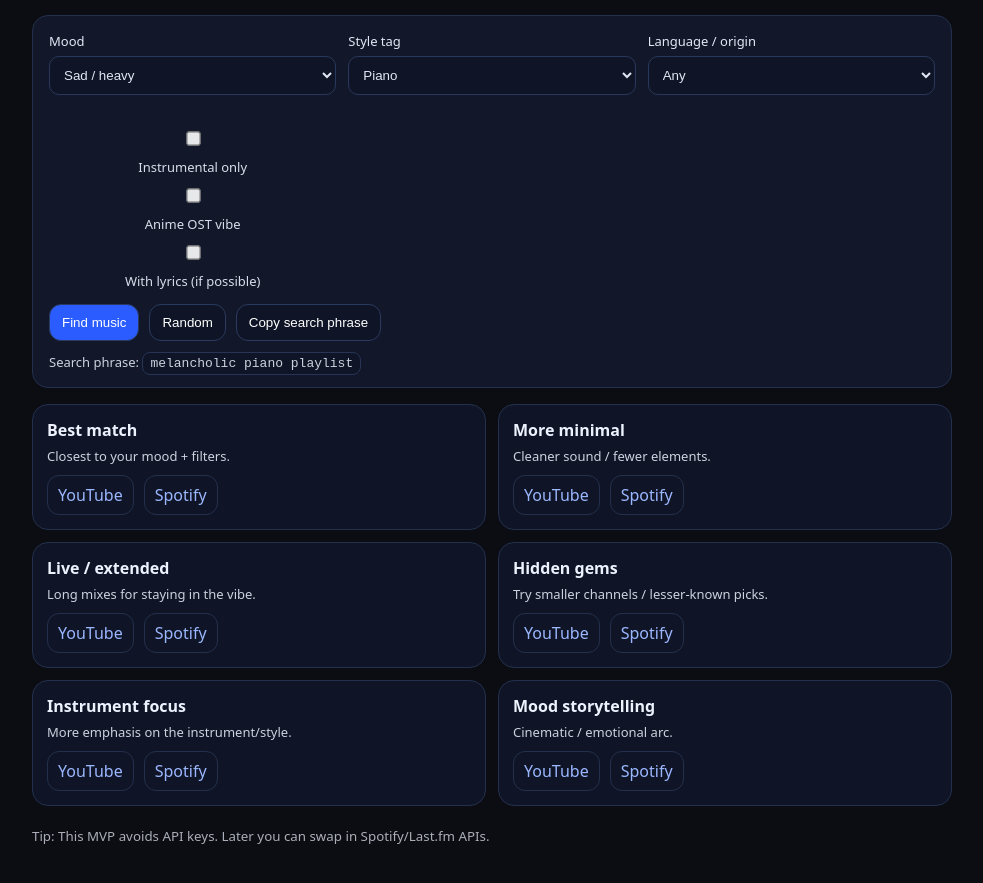
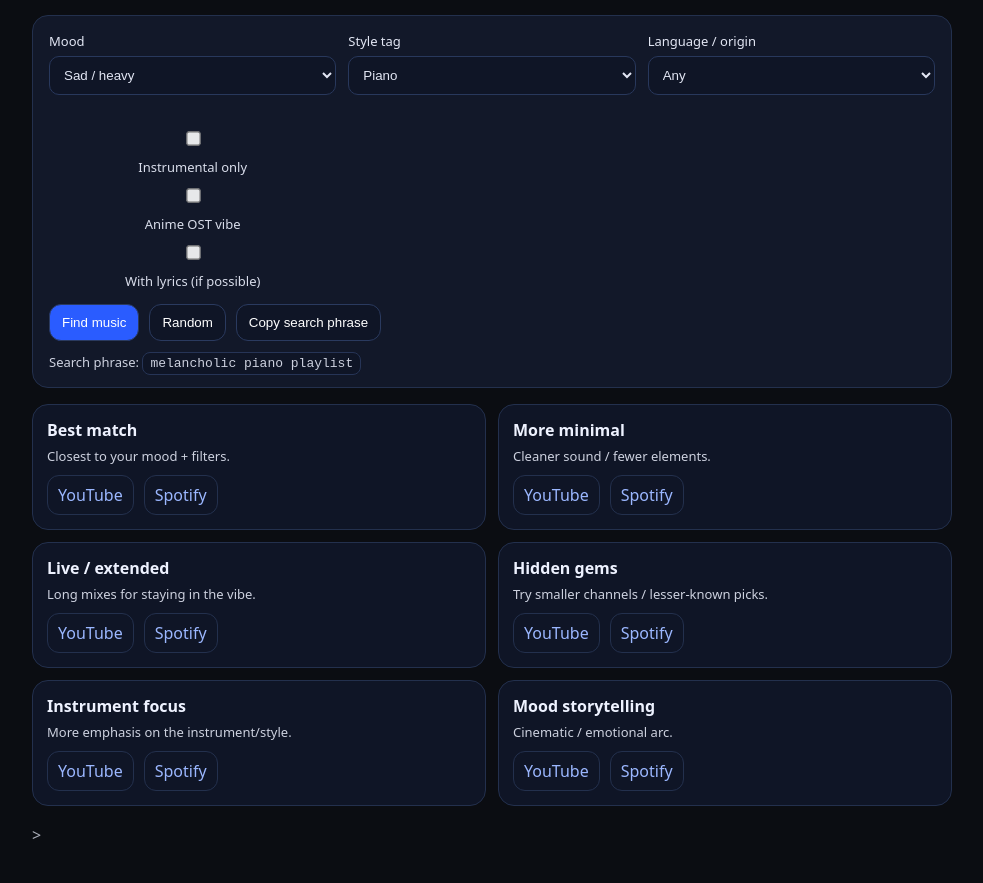
Before and after one commit to madhurimadas3/Mood-Music-Finder, a plain HTML site: page index.html in a window 1280 px wide. Shown: the part 97-980 px from the top of the page, without its empty margins (148-1131 px from the left). Drawn offline with Linux system fonts and the light colour scheme.

Commit message:
Update homepage tex

```diff
--- a/index.html
+++ b/index.html
@@ -85,7 +85,7 @@
     <section id="results" class="results"></section>
 
     <footer>
-      <small>Tip: This MVP avoids API keys. Later you can swap in Spotify/Last.fm APIs.</small>
+      <!-- <small>Tip: This MVP avoids API keys. Later you can swap in Spotify/Last.fm APIs.</small> -->>
     </footer>
   </main>
 
```
